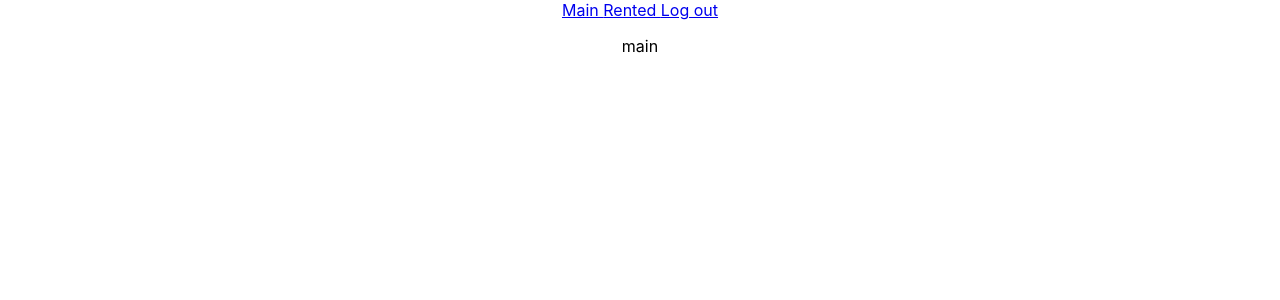
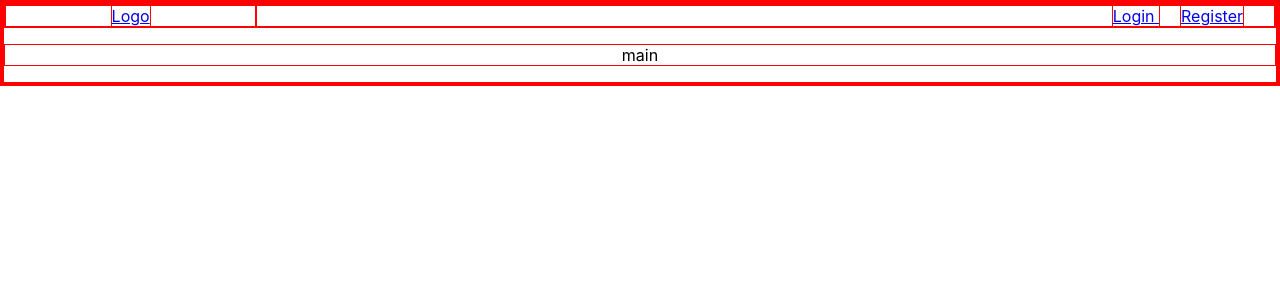
Before and after one commit to MetaU-JAEB/MU-Project, a React (Create React App) app in the folder Front-end/parquick/: page / in a window 1280 px wide. Shown: the top 300 px of the page. Built offline with nearby package versions, Linux system fonts and the light colour scheme.

Commit message:
spaced navbar. borders in red for developing

```diff
--- a/Front-end/parquick/src/App.css
+++ b/Front-end/parquick/src/App.css
@@ -1,3 +1,7 @@
+*{
+  border: solid 1px red;
+}
+
 .App {
   text-align: center;
 }
--- a/Front-end/parquick/src/App.js
+++ b/Front-end/parquick/src/App.js
@@ -2,7 +2,7 @@
 import './App.css';
 import * as React from "react";
 import { useState, useEffect } from "react";
-import { Routes, Route, Link, useParams, BrowserRouter } from 'react-router-dom';
+import { Routes, Route, /* Link, useParams, */ BrowserRouter } from 'react-router-dom';
 import Navbar from './components/Navbar/Navbar';
 import Main from './components/Main/Main';
 import Parking from './components/Parking/Parking';
@@ -14,22 +14,26 @@ import LogOut from './components/LogOut/LogOut';
 import Login from './components/Login/Login';
 import Register from './components/Register/Register';
 
-type User = {
+/* type User = {
   name : string,
   type : string,
   logged: boolean
-}
+} */
 
 const testUser = {
   name:"Juan",
-  type:'driver',
-  logged:true
+  type:'owner',
+  logged: false
 }
 
 
 function App(): React.MixedElement {
 
-  const [user, setUser] = useState(testUser)
+  const [user, /* setUser */] = useState(testUser);
+
+  useEffect(()=>{
+    console.log()
+  },[])
 
   return (
     <div className="App">
--- a/Front-end/parquick/src/components/Navbar/Navbar.css
+++ b/Front-end/parquick/src/components/Navbar/Navbar.css
@@ -0,0 +1,14 @@
+.navbar{
+    display: flex;
+}
+.navbar-left{
+    flex: 1;
+}
+.navbar-right{
+    flex: 4;
+    text-align: end;
+    padding-right: 20px;
+}
+.navbar-item{
+    margin: 10px;
+}
--- a/Front-end/parquick/src/components/Navbar/Navbar.jsx
+++ b/Front-end/parquick/src/components/Navbar/Navbar.jsx
@@ -3,43 +3,54 @@ import * as React from 'react'
 import { Link } from 'react-router-dom';
 import './Navbar.css';
 
-type User = {
+/* type User = {
     name : string,
     type : string,
     logged : boolean
+  } */
+
+const defaultUser = {
+    name: "Jose",
+    type: "driver",
+    logged: true
 }
 
-const defaultUser = {
-    logged : true
-}
-
-function Navbar ({user}) : React.MixedElement {
-    console.log('User',user);
+function Navbar({ user = defaultUser }): React.MixedElement {
+    console.log('User', user);
     return <>
+        <div className='navbar'>
+            <div className="navbar-left logo">
+                <Link className='navbar-item navbar-logo' to="/"> Logo </Link>
+            </div>
+            <div className="navbar-right">
                 {
                     user.logged === true ?
                         <>
-                    <Link to="/"> Main </Link>
+                            <Link className='navbar-item' to="/"> Main </Link>
                             {
                                 user.type === "owner" ?
                                     <>
-                                <Link to="AddParking"> Add Parking </Link>
-                                <Link to="Dashboard"> Dashboard </Link>
+                                        <Link className='navbar-item' to="AddParking"> Add Parking </Link>
+                                        <Link className='navbar-item' to="Dashboard"> Dashboard </Link>
                                     </>
                                     :
                                     <>
-                                <Link to="Rented"> Rented </Link>
+                                        <Link className='navbar-item' to="Rented"> Rented </Link>
                                     </>
 
                             }
-                    <Link to="LogOut"> Log out </Link>
+                            <Link className='navbar-item' to="LogOut"> Log out </Link>
                         </>
                         :
                         <>
-                    <Link to="Login"> Login </Link>
-                    <Link to="Register"> Register </Link>
+                            <Link className='navbar-item' to="Login"> Login </Link>
+                            <Link className='navbar-item' to="Register"> Register </Link>
                         </>
                 }
+            </div>
+
+        </div>
+
 
     </>
 }
```
Also changed, not shown: Front-end/parquick/.eslintrc.json. Lines whose indentation alone changed are shown as unchanged.
